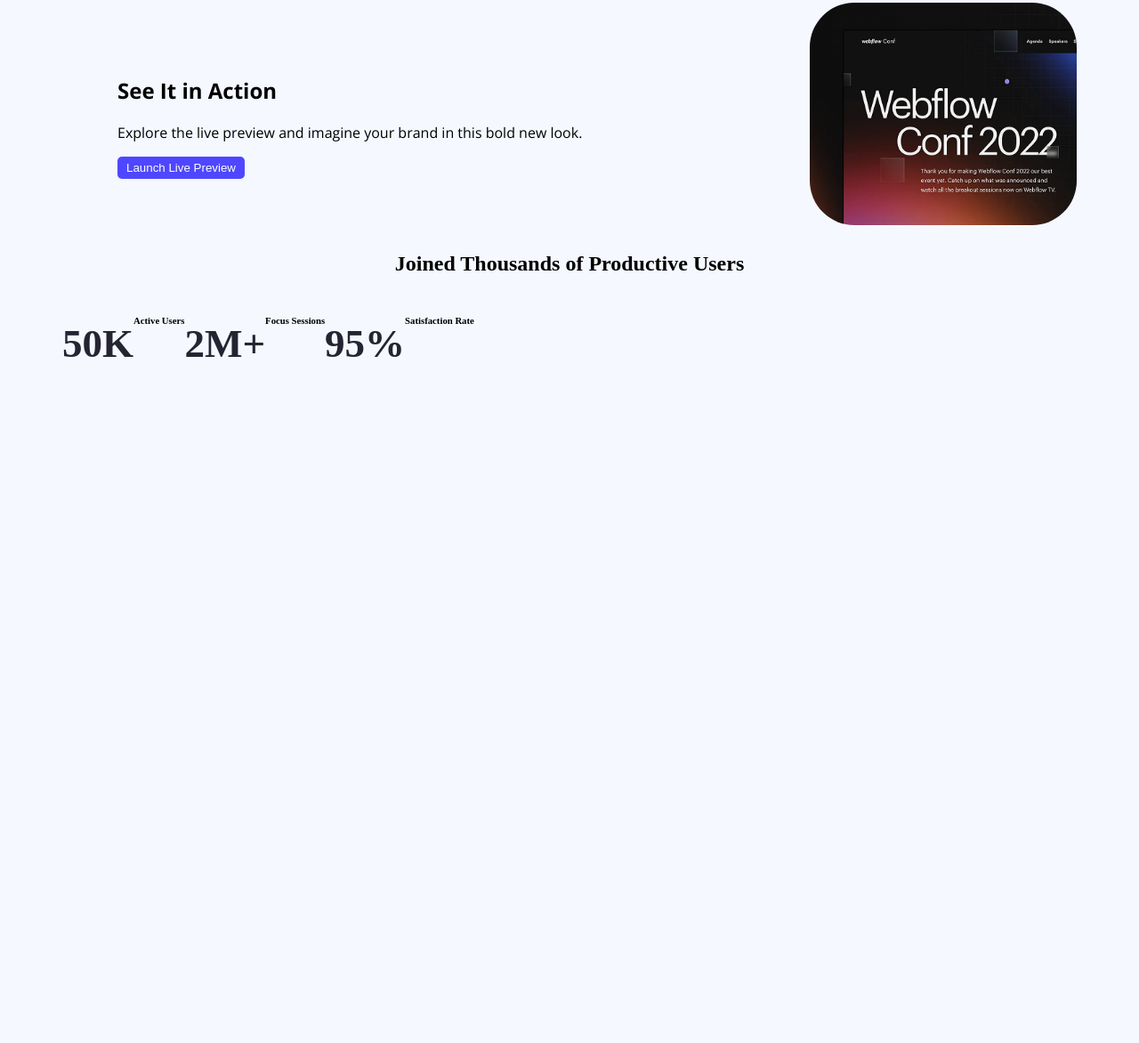
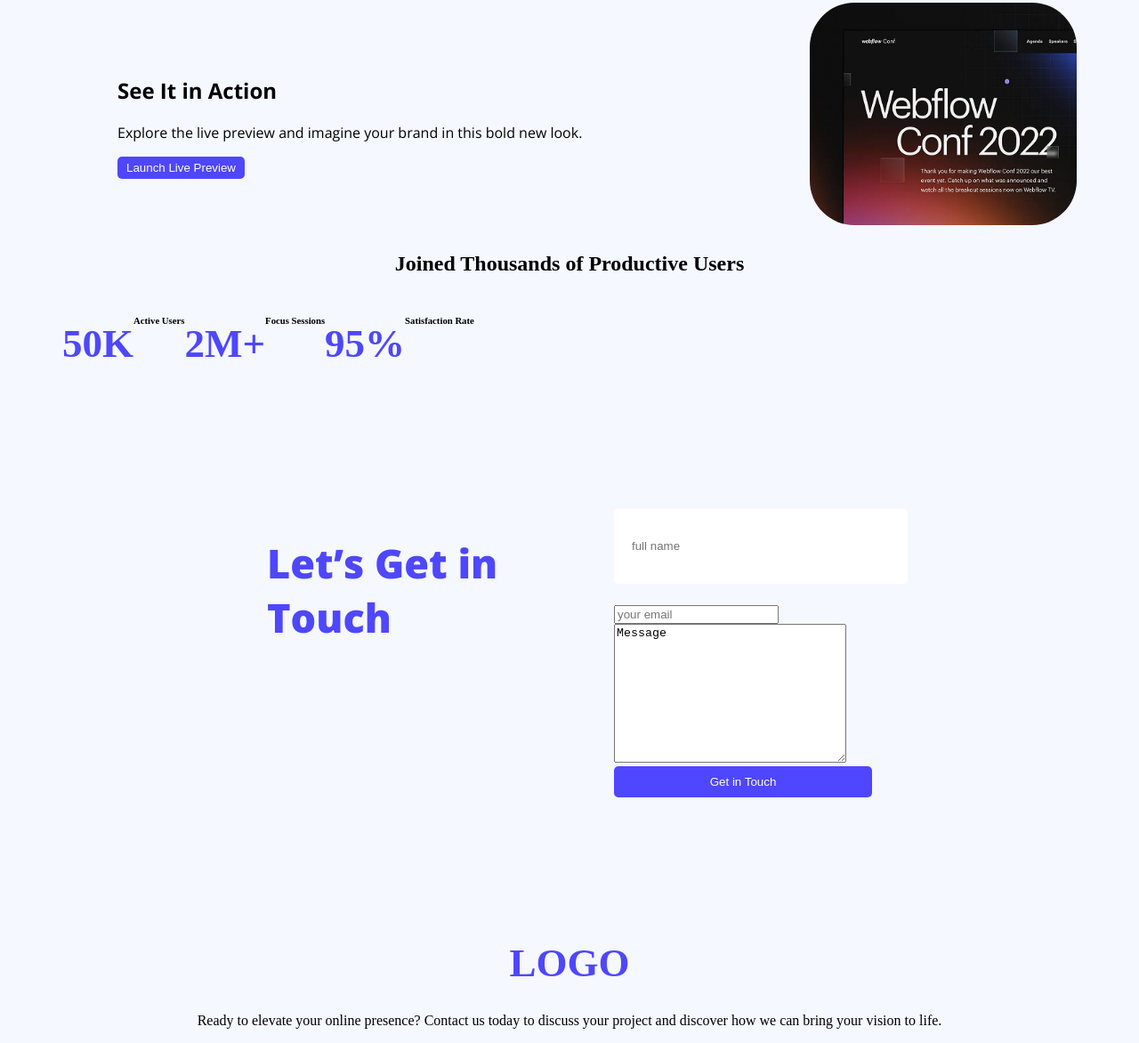
Before and after one commit to evaverunica/first-assignment, a plain HTML site: page index.html in a window 1280 px wide. Shown: the part 657-1829 px from the top of the page at 89% size. Before the commit the page ends 1107 px from the top, so only its background shows below. Drawn offline with nearby package versions, Linux system fonts and the light colour scheme.

Commit message:
added production section

```diff
--- a/index.html
+++ b/index.html
@@ -46,10 +46,31 @@
                <h1>95%</h1>
                 <h6>Satisfaction Rate</h6>
                </div>
+              </div>
+              <!-- Touch Section -->
+             <div class="touch">
+               <div class="touch-column">
+        <h1 class="open-sans-norm">Let’s Get in Touch</h1>
+      </div>
+      <div class="touch-column">
+       <form action="">
+        <input type="text" name="" id="" placeholder="full name">
+        <input type="email" name="" id="" placeholder="your email">
+        <textarea name="" id="" cols="30" rows="10" placeholder="write your message...">Message</textarea>
+        <button class="primary-btn" type="submit">Get in Touch</button>
+       </form>
+      </div>
+             </div>
 
-            </div>
-    </main>
+           </main>
+
     <footer>
+
+      <div class="end-section">
+        <h1>LOGO</h1>
+        <p>Ready to elevate your online presence? Contact us today to discuss your project and discover how we can bring your vision to life.</p>
+
+      </div>
 
     </footer>
 
--- a/styles/portfolio.css
+++ b/styles/portfolio.css
@@ -8,7 +8,7 @@
     "wdth" 100;
     color: #4E47FF;
 }
-.open-sans-norm{
+.open-sans-norm {
   font-family: "Open Sans", sans-serif;
   }
 body{
@@ -84,3 +84,37 @@ main{
     display: flex;
     text-align: center;
 }
+/* touch style */
+.touch{
+    padding: 130px 230px;
+    display: flex;
+    gap: 100px;
+}
+.touch-column{
+    width: 50%;
+}
+.touch input[type="text"],footer input[type="email"],footer textarea{
+    height: 64px;
+    border-radius: 5px;
+    background-color: white;
+    display: block;
+    width: 100%;
+    padding: 10px 20px;
+    margin-bottom: 24px;
+    border: none;
+
+}
+h1{
+    font-weight: 800;
+}
+.touch button{
+    width: 100%;
+    padding: 10px 20px;
+}
+/* footer style */
+footer{
+    text-align: center;
+}
+h1{
+    color: #4E47FF;
+}
```
